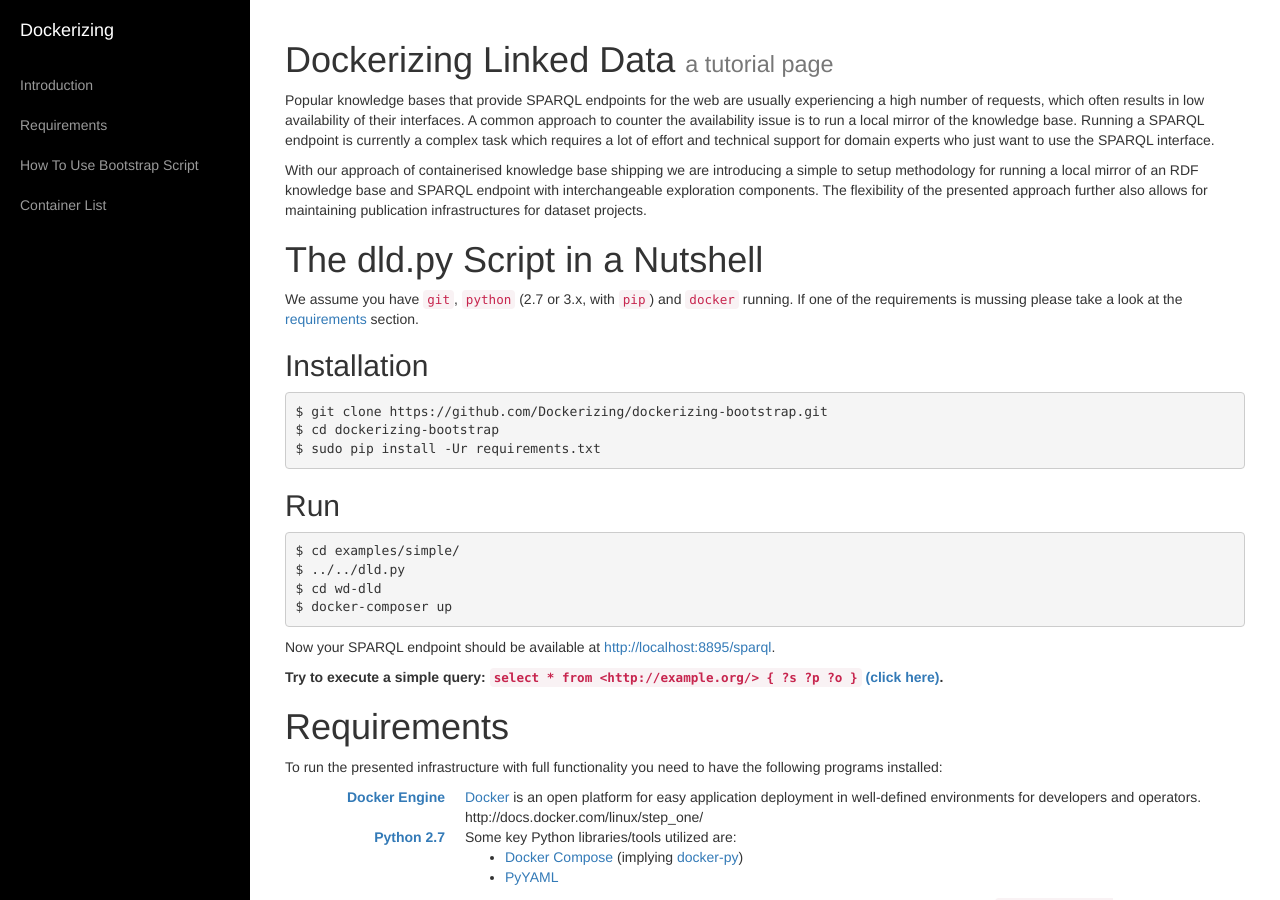
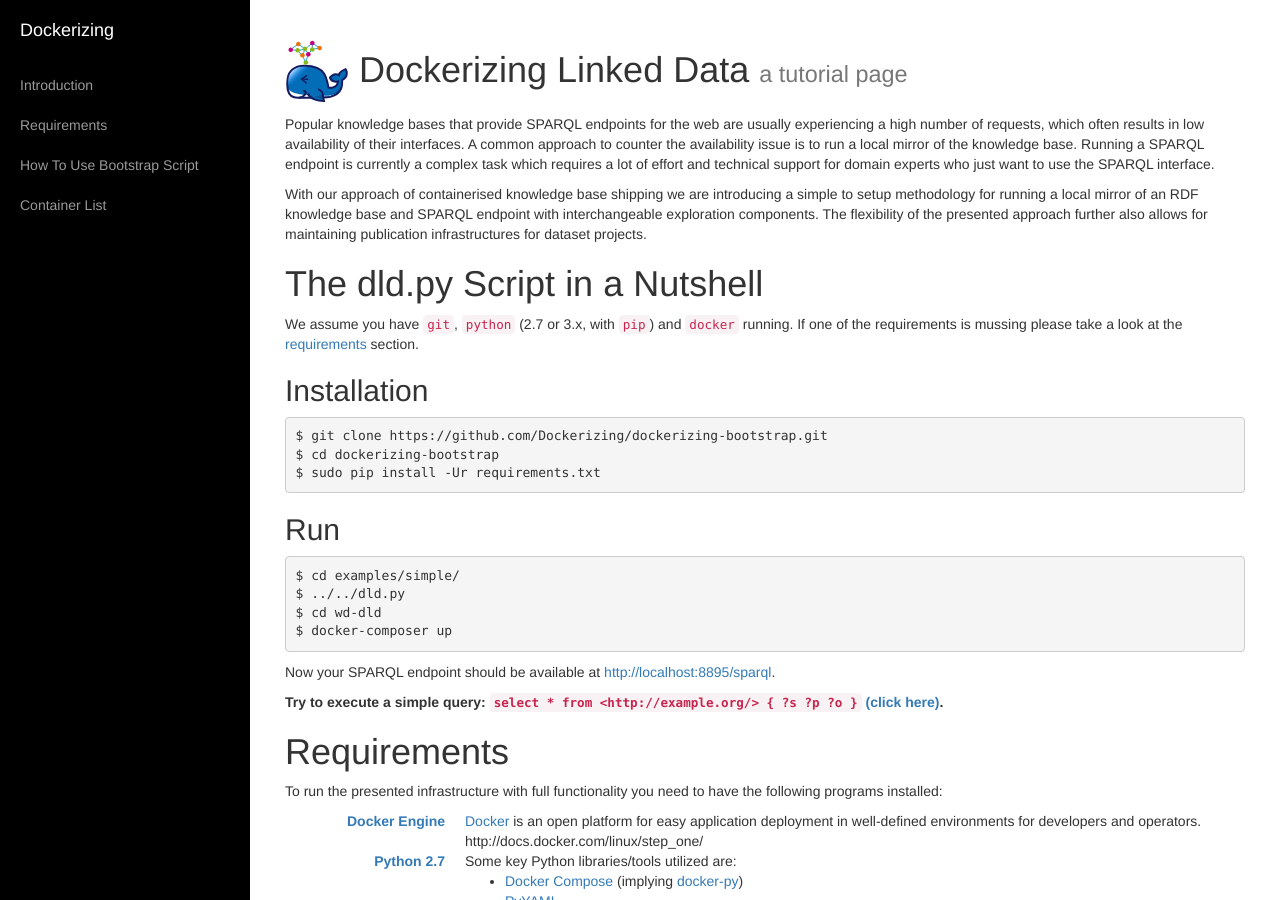
Before and after one commit to Dockerizing/dockerizing.github.io, a Jekyll site: the page built from index.md, in a window 1280 px wide and 900 px high. Built offline with Jekyll 4.4.1, drawn with Linux system fonts in a browser that asks for light colours; nearby versions of some CDN libraries.

Commit message:
Add logo

```diff
--- a/index.md
+++ b/index.md
@@ -4,7 +4,8 @@
 
 <a id="introduction"></a>
 
-# Dockerizing Linked Data <small>a tutorial page</small>
+# ![dld logo](dld-logo.svg) Dockerizing Linked Data <small>a tutorial page</small>
+
 
 Popular knowledge bases that provide SPARQL endpoints for the web are usually experiencing a high number of requests, which often results in low availability of their interfaces.
 A common approach to counter the availability issue is to run a local mirror of the knowledge base. Running a SPARQL endpoint is currently a complex task which requires a lot of effort and technical support for domain experts who just want to use the SPARQL interface.
```
Also changed, not shown: dld-logo.svg (added).
